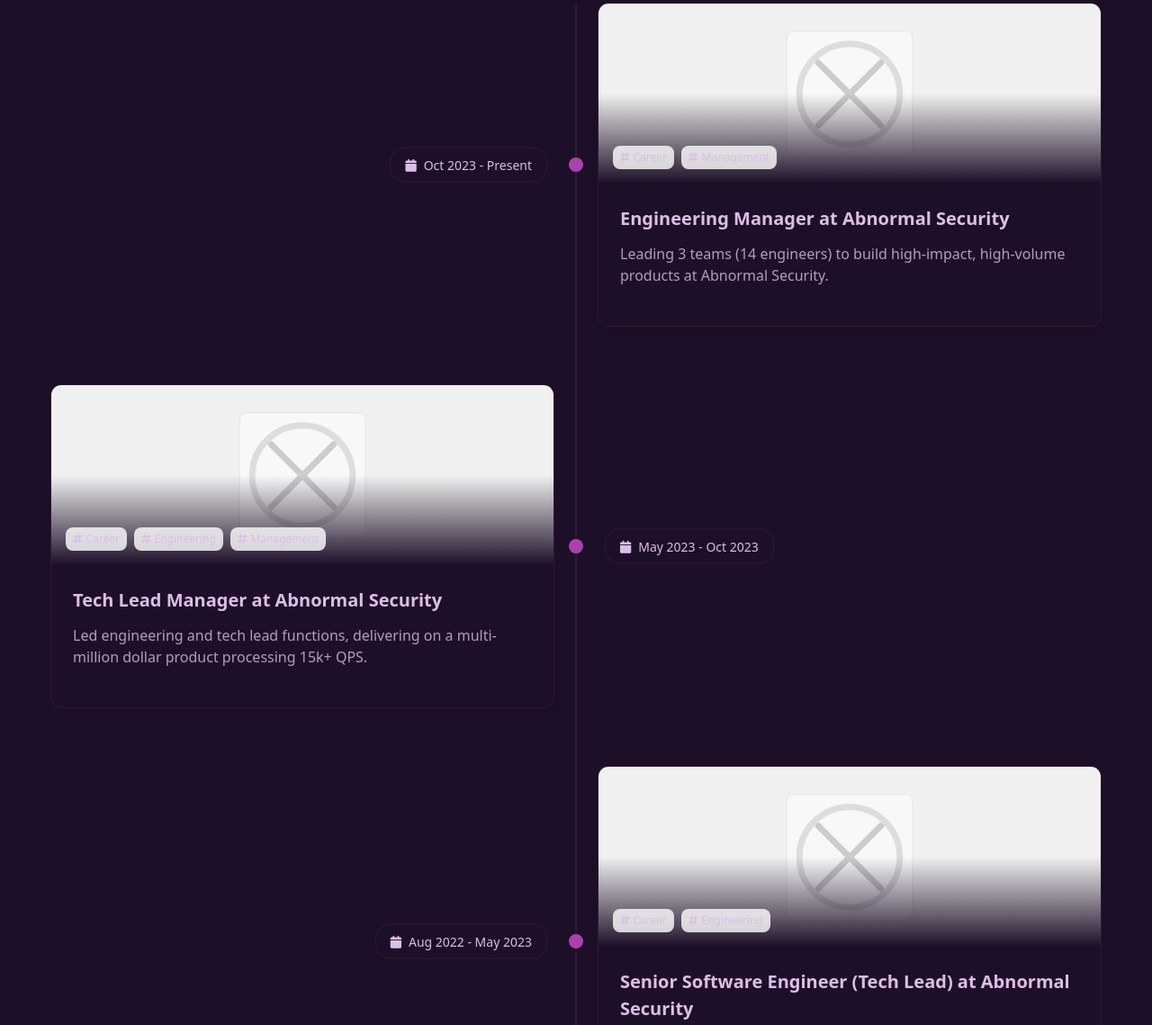
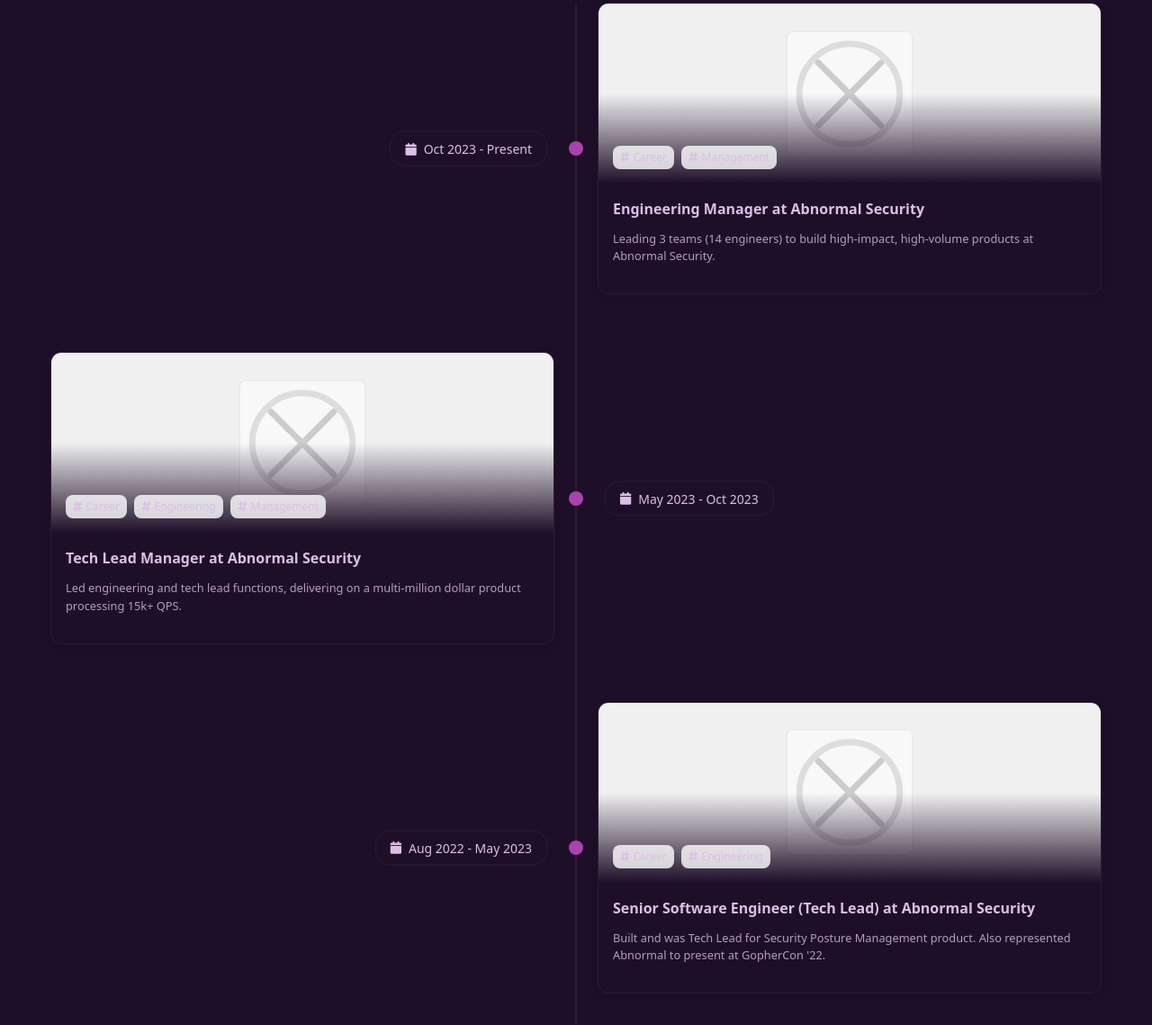
Before and after one commit to AkaHitsuji/akahitsuji.github.io, a website: page v2/index.html in a window 1280 px wide. Shown: the part 1001-2140 px from the top of the page at 90% size. Drawn offline with Linux system fonts and the light colour scheme.

Commit message:
adjust styling of timeline cards

```diff
--- a/v2/css/styles.css
+++ b/v2/css/styles.css
@@ -700,11 +700,12 @@
 }
 
 .timeline-content-inner {
-    padding: 1.5rem;
+    padding: 1rem;
 }
 
 .timeline-content h3 {
-    font-size: 1.25rem;
+    font-size: 1rem;
+    font-weight: 500;
     font-weight: bold;
     margin-bottom: 0.75rem;
     color: var(--text-color);
@@ -713,8 +714,10 @@
 .timeline-content p {
     color: var(--text-color);
     opacity: 0.8;
-    margin-bottom: 1.25rem;
+    margin-bottom: 1rem;
     line-height: 1.5;
+    font-size: 0.8rem;
+    font-weight: 200;
 }
 
 .timeline-tags {
```
